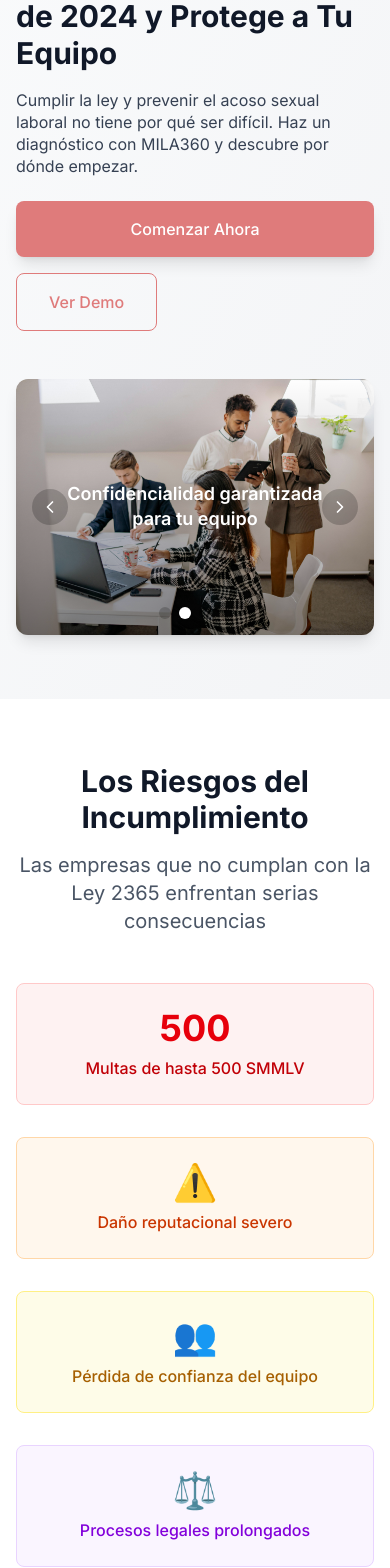
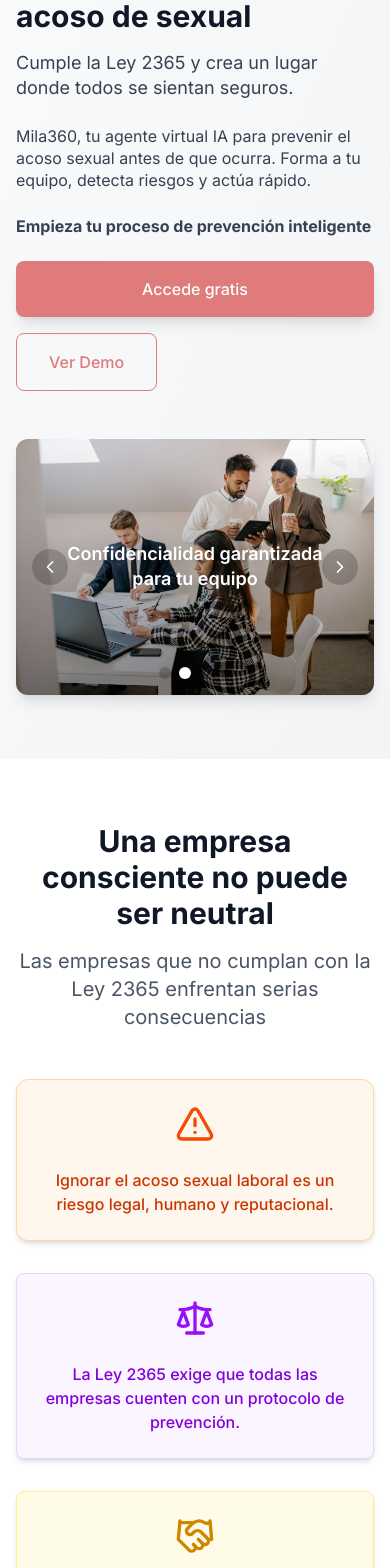
Before and after one commit to abisfigueredo/mila360, a Next.js app: page / in a window 390 px wide. Shown: the part 120-1688 px from the top of the page. Built offline with nearby package versions, Linux system fonts and the light colour scheme; no server answers; grey boxes are pictures that could not be loaded.

Commit message:
Cambio de textos landing, refuerzo contrasena

```diff
--- a/package.json
+++ b/package.json
@@ -10,6 +10,7 @@
   },
   "dependencies": {
     "@google/genai": "^1.13.0",
+    "aos": "^2.3.4",
     "firebase": "^12.1.0",
     "framer-motion": "^12.23.12",
     "lucide-react": "^0.536.0",
--- a/src/app/page.js
+++ b/src/app/page.js
@@ -1,5 +1,5 @@
 'use client';
-import React, { useState } from 'react';
+import React, { useState, useEffect } from 'react';
 import "./globals.css";
 import { Header } from "@/components/header";
 import ChatAccessModal from "@/components/chataccessmodal";
@@ -9,8 +9,10 @@ import VideoModalSection from "@/components/videomodalsection";
 import { ContactForm } from "@/components/contactform";
 import { GuideInfo } from "@/components/guideinfo";
 import { Footer } from "@/components/footer";
-import { Shield, Brain, Users, Award, Play, Star, CheckCircle } from 'lucide-react';
+import { Clock, AlertTriangle, Scale, Handshake, Shield, Brain, Users, Award, Play, Star, CheckCircle } from 'lucide-react';
 import Link from "next/link";
+import AOS from 'aos'; // Para efecto visual de animación en secciones
+import 'aos/dist/aos.css'; // Para efecto visual de animación en secciones
 
 export default function Home() {
 
@@ -18,28 +20,41 @@ export default function Home() {
   const [showAccessModal, setShowAccessModal] = useState(false);
   const [presetEmail, setPresetEmail] = useState("");
 
+  useEffect(() => {
+    AOS.init({
+      duration: 800, // duración de la animación en ms
+      once: true,    // solo se anima una vez
+    });
+  }, []);
 
   return (
     <div>
       <Header></Header>
       <div className="min-h-screen">
         {/* Hero Section */}
-        <section id="home" className="pt-20 pb-16 bg-gradient-to-br from-gray-50 to-gray-100">
+        <section id="home" className="pt-20 pb-16 bg-gradient-to-br from-gray-50 to-gray-100" data-aos="zoom-in">
           <div className="max-w-7xl mx-auto px-4 sm:px-6 lg:px-8">
             <div className="grid grid-cols-1 lg:grid-cols-2 gap-12 items-center">
               <div>
                 <h1 className="text-3xl md:text-5xl font-bold text-gray-900 mb-4 leading-tight">
-                  Cumple con la Ley 2365 de 2024 y Protege a Tu Equipo
+                  Tu empresa, libre de acoso de sexual
                 </h1>
+                <p className="text-lg leading-snug text-gray-700 mb-6">
+                  Cumple la Ley 2365 y crea un lugar donde todos se sientan seguros.
+                </p>
                 <p className="text-base leading-snug text-gray-700 mb-6">
-                  Cumplir la ley y prevenir el acoso sexual laboral no tiene por qué ser difícil. Haz un diagnóstico con MILA360 y descubre por dónde empezar.
+                  Mila360, tu agente virtual IA para prevenir el acoso sexual antes de que ocurra. Forma a tu equipo, detecta riesgos y actúa rápido.
+                </p>
+
+                <p className="text-base font-bold leading-snug text-gray-700 mb-6">
+                  Empieza tu proceso de prevención inteligente
                 </p>
                 <div className="flex flex-col sm:flex-row gap-4">
                   <button
                     onClick={() => setShowAccessModal(true)}
                     className="bg-[#df7b7b] text-white px-8 py-4 rounded-lg font-medium hover:bg-[#d45858] transition-colors shadow-lg text-center"
                   >
-                    Comenzar Ahora
+                    Accede gratis
                   </button>
                   {/* Solo muestra el modal si showModal es true */}
                   {showAccessModal && (
@@ -60,82 +75,91 @@ export default function Home() {
         </section>
 
         {/* Problem Section */}
-        <section className="py-16 bg-white">
+        <section className="py-16 bg-white" data-aos="zoom-in">
           <div className="max-w-7xl mx-auto px-4 sm:px-6 lg:px-8">
             <div className="text-center mb-12">
               <h2 className="text-3xl md:text-4xl font-bold text-gray-900 mb-4">
-                Los Riesgos del Incumplimiento
+                Una empresa consciente no puede ser neutral
               </h2>
               <p className="text-xl text-gray-600 max-w-3xl mx-auto">
                 Las empresas que no cumplan con la Ley 2365 enfrentan serias consecuencias
               </p>
             </div>
 
-            <div className="grid grid-cols-1 md:grid-cols-2 lg:grid-cols-4 gap-8">
-              <div className="text-center p-6 rounded-lg bg-red-50 border border-red-200">
-                <div className="text-4xl font-bold text-red-600 mb-2">500</div>
-                <p className="text-red-700 dark:text-red-300 font-medium">
-                  Multas de hasta 500 SMMLV
+            <div className="grid grid-cols-1 md:grid-cols-2 lg:grid-cols-3 gap-8">
+              <div className="p-6 rounded-xl bg-orange-50 border border-orange-200 transition-transform duration-300 ease-in-out hover:scale-105 shadow-md hover:shadow-xl">
+                <div className="text-center mb-6">
+                  <AlertTriangle className="w-10 h-10 mx-auto text-orange-600" />
+                </div>
+                <p className="text-orange-700 font-medium text-center">
+                  Ignorar el acoso sexual laboral es un riesgo legal, humano y reputacional.
                 </p>
               </div>
-              <div className="text-center p-6 rounded-lg bg-orange-50 border border-orange-200 ">
-                <div className="text-4xl font-bold text-orange-600 mb-2">⚠️</div>
-                <p className="text-orange-700 font-medium">
-                  Daño reputacional severo
+
+              <div className="p-6 rounded-lg bg-purple-50 border border-purple-200 transition-transform duration-300 ease-in-out hover:scale-105 shadow-md hover:shadow-xl">
+                <div className="text-center mb-6">
+                  <Scale className="w-10 h-10 mx-auto text-purple-600" />
+                </div>
+                <p className="text-purple-700 font-medium text-center">
+                  La Ley 2365 exige que todas las empresas cuenten con un protocolo de prevención.
                 </p>
               </div>
-              <div className="text-center p-6 rounded-lg bg-yellow-50 border border-yellow-200">
-                <div className="text-4xl font-bold text-yellow-600 mb-2">👥</div>
-                <p className="text-yellow-700 font-medium">
-                  Pérdida de confianza del equipo
-                </p>
-              </div>
-              <div className="text-center p-6 rounded-lg bg-purple-50 border border-purple-200">
-                <div className="text-4xl font-bold text-purple-600 mb-2">⚖️</div>
-                <p className="text-purple-700 font-medium">
-                  Procesos legales prolongados
+
+              <div className="p-6 rounded-lg bg-yellow-50 border border-yellow-200 transition-transform duration-300 ease-in-out hover:scale-105 shadow-md hover:shadow-xl">
+                <div className="text-center mb-6">
+                  <Handshake className="w-10 h-10 mx-auto text-yellow-600" />
+                </div>
+                <p className="text-yellow-700 font-medium text-center">
+                  Mila360 te ayuda a cumplir, pero sobre todo, a transformar tu cultura.
                 </p>
               </div>
             </div>
+
 
           </div>
         </section>
 
         {/* Solution Section */}
-        <section id="features" className="py-16 bg-gray-50">
+        <section id="features" className="py-16 bg-gray-50" data-aos="zoom-in">
           <div className="max-w-7xl mx-auto px-4 sm:px-6 lg:px-8">
             <div className="text-center mb-12">
               <h2 className="text-3xl md:text-4xl font-bold text-gray-900 mb-4">
-                La Solución MILA360
+                Lo que obtendrás con Mila360
               </h2>
               <p className="text-xl text-gray-600 max-w-3xl mx-auto">
                 Tecnología de IA para una cultura organizacional segura
               </p>
             </div>
 
-            <div className="grid grid-cols-1 md:grid-cols-2 lg:grid-cols-4 gap-8">
-              <div className="text-center p-6 bg-white rounded-lg shadow-lg">
-                <Shield className="w-12 h-12 text-[#df7b7b] mx-auto mb-4" />
-                <h3 className="text-lg font-semibold text-gray-900 mb-2">
-                  Diagnóstico organizacional automatizado
+            <div className="grid grid-cols-1 md:grid-cols-2 lg:grid-cols-5 gap-8">
+              <div className="text-center p-6 bg-white rounded-xl transition-transform duration-300 ease-in-out hover:scale-105 shadow-md hover:shadow-xl">
+                <Clock className="w-12 h-12 text-[#df7b7b] mx-auto mb-4" />
+                <h3 className="text-base font-semibold text-gray-900 mb-2">
+                  Plan de prevención en minutos
                 </h3>
               </div>
-              <div className="text-center p-6 bg-white rounded-lg shadow-lg">
-                <Brain className="w-12 h-12 text-[#6fb2ab] mx-auto mb-4" />
-                <h3 className="text-lg font-semibold text-gray-900 mb-2">
-                  Asistente de IA confidencial 24/7
+              <div className="text-center p-4 bg-white rounded-xl transition-transform duration-300 ease-in-out hover:scale-105 shadow-md hover:shadow-xlg">
+                <Users className="w-12 h-12 text-[#152c62] mx-auto mb-4" />
+                <h3 className="text-base font-semibold text-gray-900 mb-2">
+                  Forma a tu equipo con contenido claro y humano.
                 </h3>
               </div>
-              <div className="text-center p-6 bg-white rounded-lg shadow-lg">
-                <Users className="w-12 h-12 text-[#152c62] mx-auto mb-4" />
-                <h3 className="text-lg font-semibold text-gray-900 mb-2">
-                  Módulos de formación gamificados
+              <div className="text-center p-4 bg-white rounded-xl transition-transform duration-300 ease-in-out hover:scale-105 shadow-md hover:shadow-xl">
+                <Award className="w-12 h-12 text-yellow-500 mx-auto mb-4" />
+                <h3 className="text-base font-semibold text-gray-900 mb-2">
+                  Adapta el plan a la cultura de tu empresa.
                 </h3>
               </div>
-              <div className="text-center p-6 bg-white rounded-lg shadow-lg">
-                <Award className="w-12 h-12 text-yellow-500 mx-auto mb-4" />
-                <h3 className="text-lg font-semibold text-gray-900 mb-2">
-                  Planes de acción personalizados
+              <div className="text-center p-4 bg-white rounded-xl transition-transform duration-300 ease-in-out hover:scale-105 shadow-md hover:shadow-xl">
+                <Brain className="w-12 h-12 text-[#6fb2ab] mx-auto mb-4" />
+                <h3 className="text-base font-semibold text-gray-900 mb-2">
+                  Accede a consultoria experta cuando más lo necesites.
+                </h3>
+              </div>
+              <div className="text-center p-4 bg-white rounded-xl transition-transform duration-300 ease-in-out hover:scale-105 shadow-md hover:shadow-xlg">
+                <Shield className="w-12 h-12 text-purple-600 mx-auto mb-4" />
+                <h3 className="text-base font-semibold text-gray-900 mb-2">
+                  Evita sanciones, protege tu reputación y cumple con la normativa.
                 </h3>
               </div>
             </div>
@@ -144,14 +168,14 @@ export default function Home() {
 
         {/* Demo Video Section */}
         <VideoModalSection
-          title="MILA360: Diagnóstico ágil para la prevención del acoso sexual laboral"
-          description="Descubre cómo nuestra plataforma puede transformar tu organización"
+          title="Tu plan de prevención en minutos ."
+          description="Descubre cómo Mila puede transformar tu organización."
           thumbnailSrc="/video_thumbnail.jpg"
           videoUrl="https://www.youtube.com/embed/EhUj1q9X17Y?rel=0&autoplay=1&controls=1"
         />
 
         {/* Testimonials Section */}
-        <section className="py-16 bg-gray-50">
+        <section className="py-16 bg-gray-50" data-aos="zoom-in">
           <div className="max-w-7xl mx-auto px-4 sm:px-6 lg:px-8">
             <div className="text-center mb-12">
               <h2 className="text-3xl md:text-4xl font-bold text-gray-900 mb-4">
@@ -194,14 +218,14 @@ export default function Home() {
         </section>
 
         {/* Contact/CTA Section */}
-        <section id="contact" className="py-16 bg-gradient-to-t from-[#6fb2ab] to-[#152c62] text-white">
+        <section id="contact" className="py-16 bg-gradient-to-t from-[#6fb2ab] to-[#152c62] text-white" data-aos="zoom-in">
           <div className="max-w-7xl mx-auto px-4 sm:px-6 lg:px-8">
             <div className="text-center mb-12">
               <h2 className="text-3xl md:text-4xl font-bold mb-4">
-                Comienza tu Transformación Hoy
+                No esperes a que ocurra un caso.
               </h2>
               <p className="text-xl text-gray-200 max-w-3xl mx-auto">
-                Únete a las empresas que ya protegen a sus equipos
+                Protege a tu equipo, protege tu empresa.
               </p>
             </div>
 
```
Also changed, not shown: src/components/passwordsetupmodal.jsx (+102 -11 lines), 1 other file (tests, documents, lock files or other folders).
